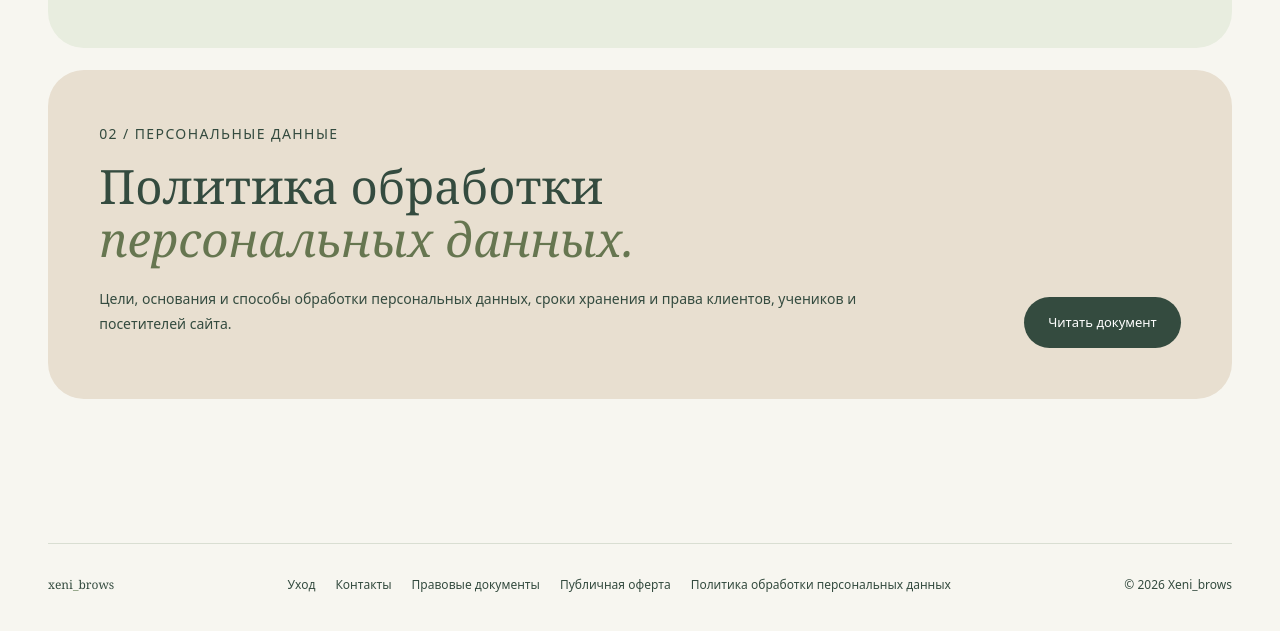
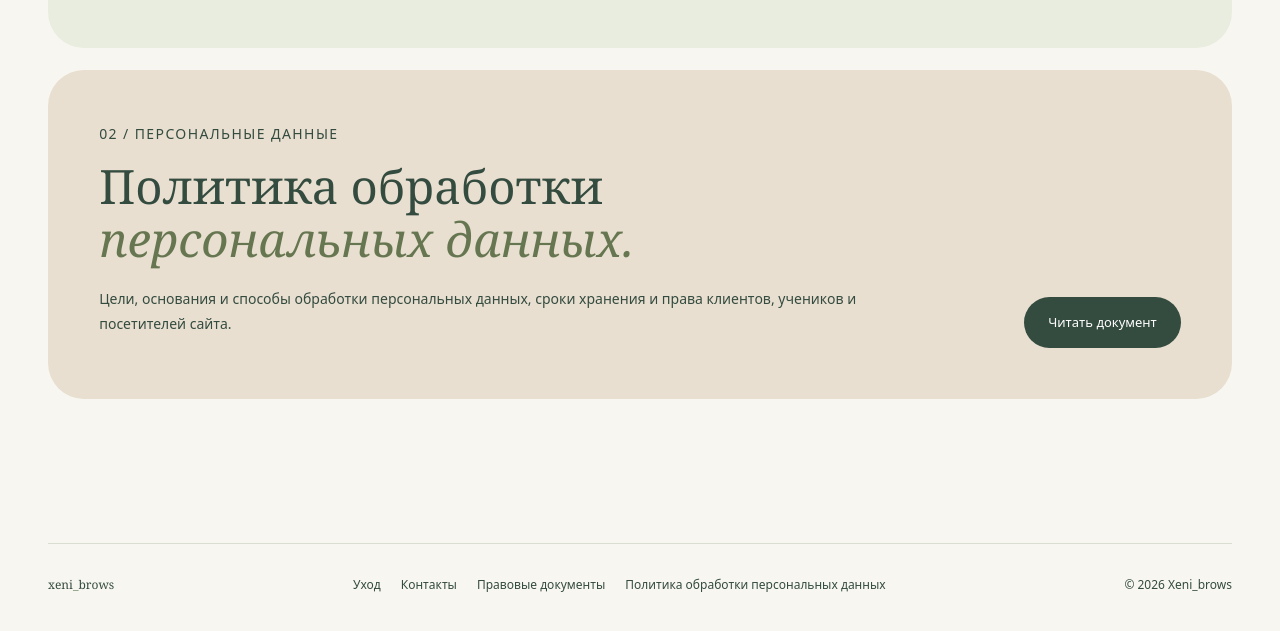
Before and after one commit to imxeenia/imxeenia.github.io, a plain HTML site: page legal-pages/information/index.html in a window 1280 px wide. Shown: the part 680-1311 px from the top of the page. Drawn offline with Linux system fonts and the light colour scheme.

Commit message:
navigation: keep offer nested under Legal Documents, remove redundant footer link

```diff
--- a/legal-pages/information/index.html
+++ b/legal-pages/information/index.html
@@ -66,4 +66,4 @@ h1,h2,h3{font-family:Georgia,serif;font-weight:400}em{color:#667650}
     </div>
 
 
-  </section></main><footer class="site-footer wrap"><a class="wordmark" href="/">xeni<span>_</span>brows</a><nav aria-label="Дополнительная навигация"><a href="/care/">Уход</a><a href="/contacts/">Контакты</a><a href="/information/">Правовые документы</a><a href="/offer/">Публичная оферта</a><a href="/privacy/">Политика обработки персональных данных</a></nav><span>© 2026 Xeni_brows</span></footer></body></html>
+  </section></main><footer class="site-footer wrap"><a class="wordmark" href="/">xeni<span>_</span>brows</a><nav aria-label="Дополнительная навигация"><a href="/care/">Уход</a><a href="/contacts/">Контакты</a><a href="/information/">Правовые документы</a><a href="/privacy/">Политика обработки персональных данных</a></nav><span>© 2026 Xeni_brows</span></footer></body></html>
```
